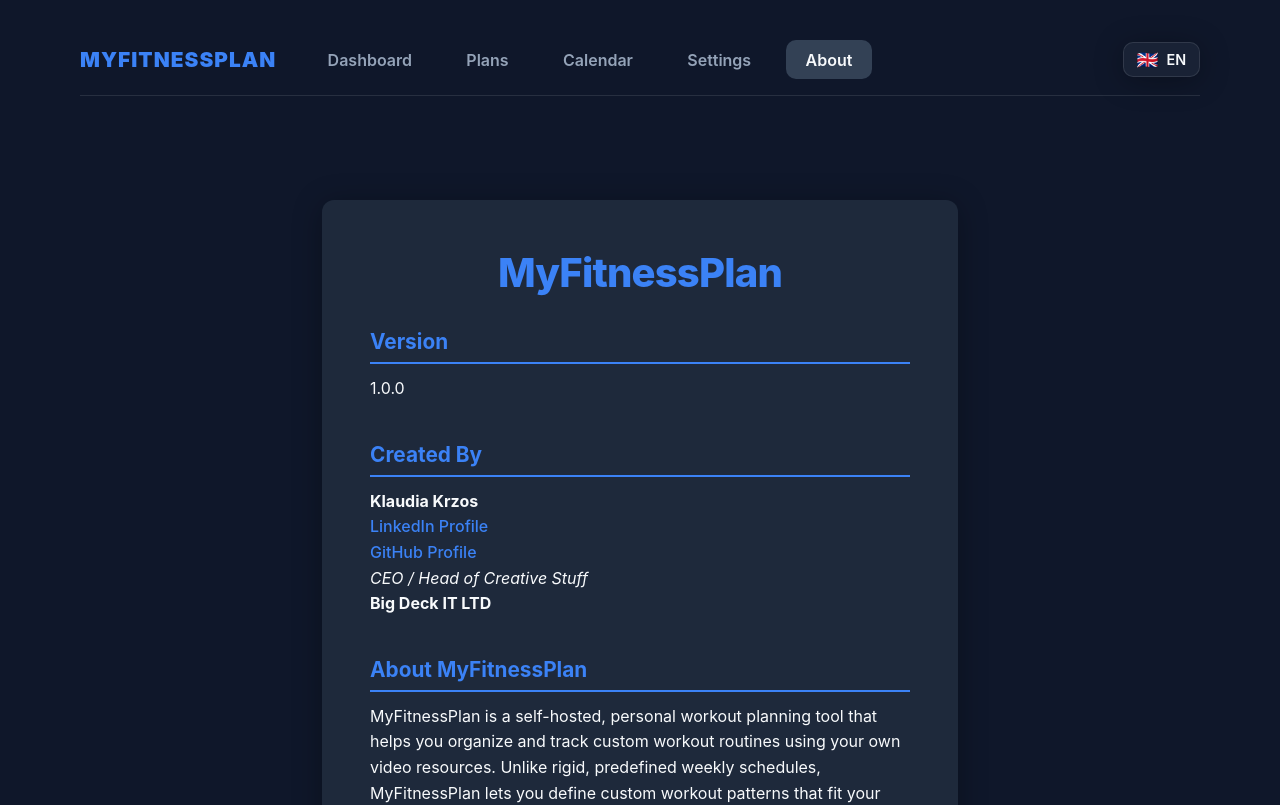
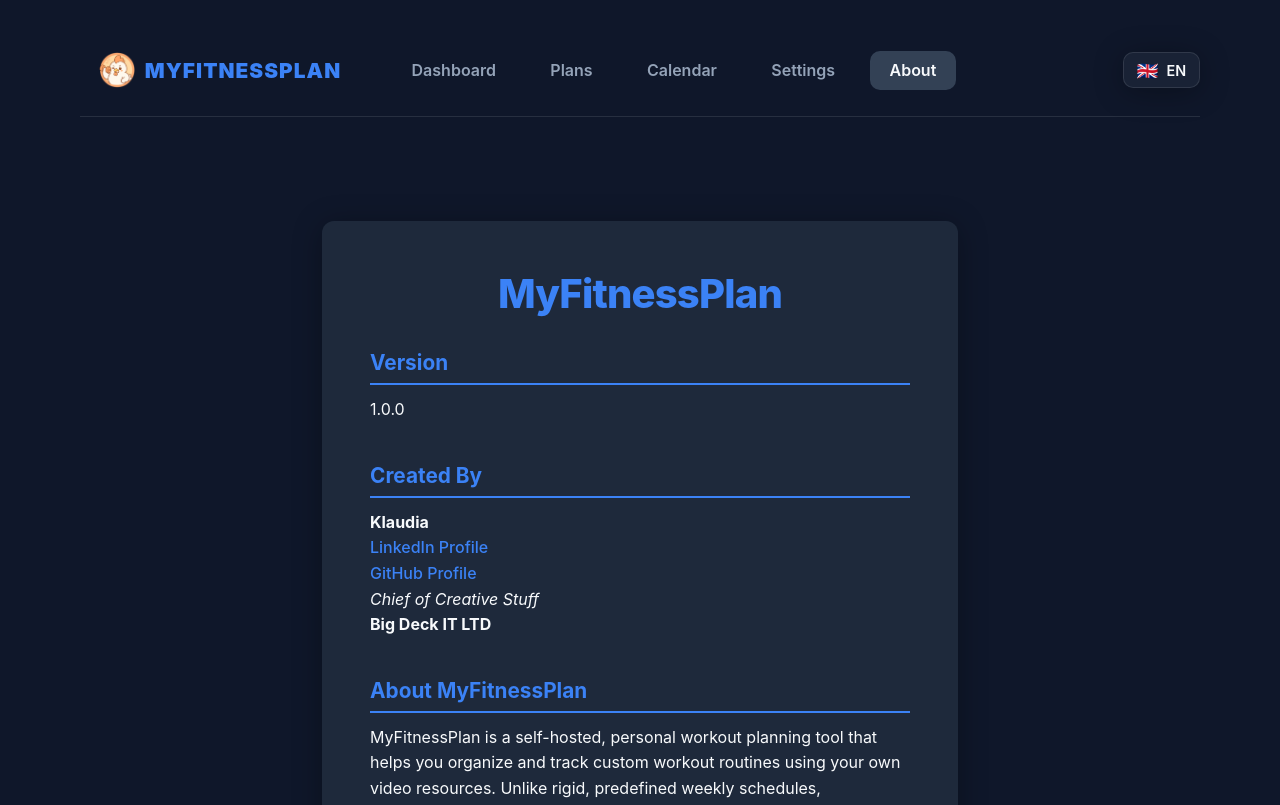
Before and after one commit to Klodizaur/MyFitnessPlan, a React (Vite) app in the folder client/: page /about in a window 1280 px wide. Shown: the top 805 px of the page. Built offline with nearby package versions, Linux system fonts and the light colour scheme; no server answers.

Commit message:
Minor update

```diff
--- a/client/index.html
+++ b/client/index.html
@@ -4,6 +4,7 @@
     <meta charset="UTF-8" />
     <meta name="viewport" content="width=device-width, initial-scale=1.0" />
     <title>Workout Planner</title>
+    <link rel="icon" href="/favicon.ico" />
     <link rel="preconnect" href="https://fonts.googleapis.com" />
     <link rel="preconnect" href="https://fonts.gstatic.com" crossorigin />
     <link
--- a/client/src/App.tsx
+++ b/client/src/App.tsx
@@ -28,7 +28,10 @@ function App() {
     <div className="app-container">
       <nav>
         <div className="logo">
-          <NavLink to="/" className="logo-text">MyFitnessPlan</NavLink>
+          <NavLink to="/" className="logo-link">
+            <img src="/logo.png" alt="Workout Planner" className="logo-img" />
+            <span className="logo-text">MyFitnessPlan</span>
+          </NavLink>
         </div>
         <div className="nav-links">
           <NavLink to="/" className={({ isActive }) => (isActive ? 'active' : '')}>{t('nav.dashboard')}</NavLink>
--- a/client/src/index.css
+++ b/client/src/index.css
@@ -253,6 +253,20 @@ nav {
   flex-shrink: 0;
 }
 
+.logo-link {
+  display: inline-flex;
+  align-items: center;
+  gap: 0.6rem;
+  text-decoration: none;
+}
+
+.logo-img {
+  height: 36px;
+  width: auto;
+  display: block;
+  border-radius: 6px;
+}
+
 .logo-text {
   font-size: 1.3rem;
   font-weight: 900;
--- a/client/src/locales/en.json
+++ b/client/src/locales/en.json
@@ -130,7 +130,7 @@
     "created_by": "Created By",
     "linkedin": "LinkedIn Profile",
     "github": "GitHub Profile",
-    "role": "CEO / Head of Creative Stuff",
+    "role": "Chief of Creative Stuff",
     "company": "Company",
     "description": "About MyFitnessPlan",
     "description_text": "MyFitnessPlan is a self-hosted, personal workout planning tool that helps you organize and track custom workout routines using your own video resources. Unlike rigid, predefined weekly schedules, MyFitnessPlan lets you define custom workout patterns that fit your lifestyle.",
--- a/client/src/locales/pl.json
+++ b/client/src/locales/pl.json
@@ -127,10 +127,10 @@
   },
   "about": {
     "version": "Wersja",
-    "created_by": "Utworzone przez",
+    "created_by": "Stworzone przez",
     "linkedin": "Profil LinkedIn",
     "github": "Profil GitHub",
-    "role": "CEO / Szef Twórczości",
+    "role": "Chief of Creative Stuff",
     "company": "Firma",
     "description": "O MyFitnessPlan",
     "description_text": "MyFitnessPlan to samodzielnie hostowane, osobiste narzędzie do planowania treningów, które pomaga organizować i śledzić niestandardowe rutyny treningowe przy użyciu własnych zasobów wideo. W przeciwieństwie do sztywnych, predefiniowanych harmonogramów tygodniowych, MyFitnessPlan pozwala zdefiniować niestandardowe wzory treningów, które pasują do Twojego stylu życia.",
--- a/client/src/pages/About.tsx
+++ b/client/src/pages/About.tsx
@@ -17,7 +17,7 @@ export default function About() {
         <div className="about-section">
           <h2>{t('about.created_by')}</h2>
           <p>
-            <strong>Klaudia Krzos</strong>
+            <strong>Klaudia</strong>
             <br />
             <a
               href="https://www.linkedin.com/in/klaudiacreativestuff/"
```
Also changed, not shown: client/public/logo.png (added), 1 other file (tests, documents, lock files or other folders).
